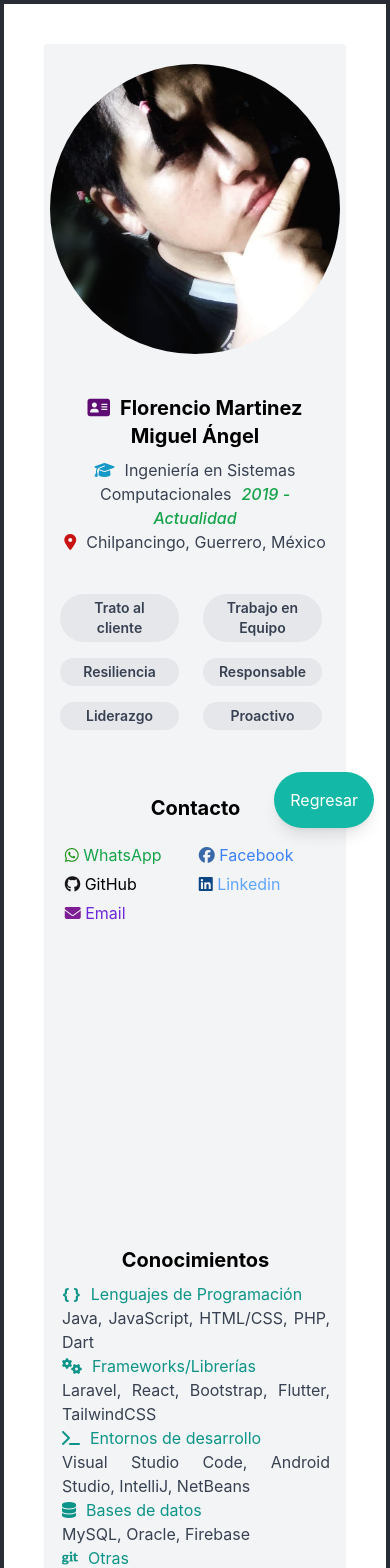
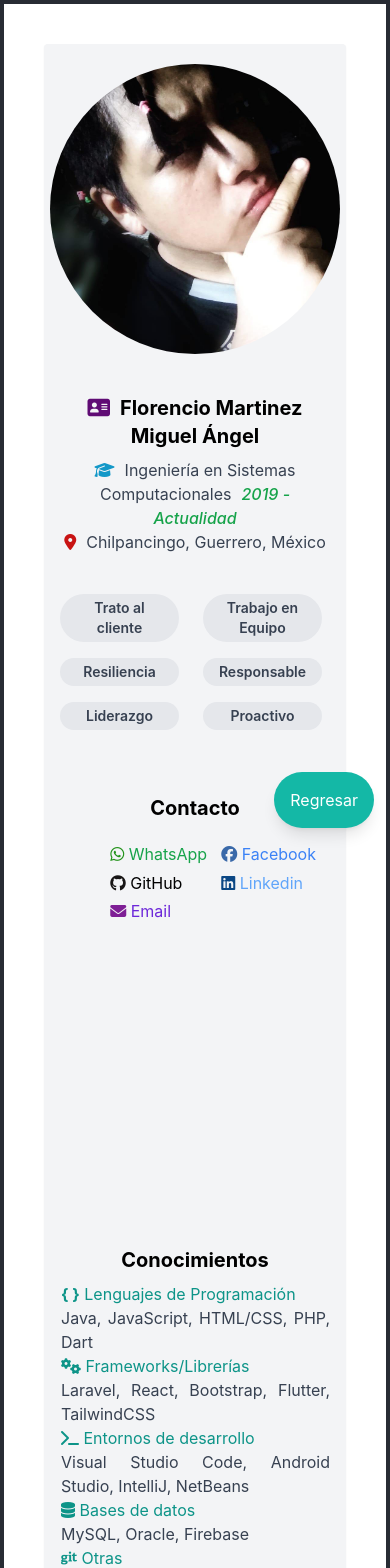
Before and after one commit to 2Angel000/senias, a React (Create React App) app: page /info in a window 390 px wide. Shown: the top 1568 px of the page. Built offline with nearby package versions, Linux system fonts and the light colour scheme.

Commit message:
Responsive Movil_1.7.1

```diff
--- a/src/components/Conocimientos.jsx
+++ b/src/components/Conocimientos.jsx
@@ -6,35 +6,33 @@ export default function Conocimientos() {
       <ul className=" text-justify m-auto pl-12 pb-12 sep">
         <li className="text-gray-700 text-base">
           <span className="text-teal-600 font-bold">{"{ }"}</span>
-          <span className="espaciado text-teal-600">
-            Lenguajes de Programación
+          <span className="lg:espaciado text-teal-600"> Lenguajes de Programación
           </span>
           <p>Java, JavaScript, HTML/CSS, PHP, Dart</p>
         </li>
 
         <li className="text-gray-700 text-base">
           <i className="fa-sharp fa-solid fa-gears text-teal-600"/>
-          <span className="espaciado text-teal-600">Frameworks/Librerías</span>
+          <span className="lg:espaciado text-teal-600"> Frameworks/Librerías</span>
           <p>Laravel, React, Bootstrap, Flutter, TailwindCSS</p>
         </li>
 
         <li className="text-gray-700 text-base">
           <i className="fa-solid fa-terminal text-teal-600" />
-          <span className="espaciado text-teal-600">
-            Entornos de desarrollo
+          <span className="lg:espaciado text-teal-600"> Entornos de desarrollo
           </span>
           <p>Visual Studio Code, Android Studio, IntelliJ, NetBeans</p>
         </li>
 
         <li className="text-gray-700 text-base">
           <i className="fa-solid fa-database text-teal-600" />
-          <span className="espaciado text-teal-600">Bases de datos</span>
+          <span className="lg:espaciado text-teal-600"> Bases de datos</span>
           <p>MySQL, Oracle, Firebase</p>
         </li>
 
         <li className="text-gray-700 text-base pb-3">
           <i className="fa-brands fa-git text-teal-600" />
-          <span className="espaciado text-teal-600">Otras</span>
+          <span className="lg:espaciado text-teal-600"> Otras</span>
           <p>
             GitHub/Git, Photoshop, Blender, Cisco, Paquetería
             Microsoft
--- a/src/components/Contact.jsx
+++ b/src/components/Contact.jsx
@@ -8,7 +8,7 @@ export default function Contact() {
 
   return (
     <>
-      <ul className="lg:block text-justify m-auto pl-12 pb-5 redes sep">
+      <ul className="lg:block text-justify m-auto pl-12 pb-5 redes">
         <li className="text-gray-700 text-base">
           <NavLink to={"https://wa.me/qr/QWHKB2HYZV7TI1"} target="_blank" rel="noopener noreferrer">
             <i className="fa-brands fa-whatsapp" style={{ color: "#22931a" }} />
--- a/src/paginas/Informacion.jsx
+++ b/src/paginas/Informacion.jsx
@@ -145,12 +145,12 @@ export default function Informacion() {
 
             <div className="p-4">
               <div className="grid grid-cols-1 grid-rows-3 gap-x-0 gap-y-0">
-                <div className="py-4 sep">
+                <div className="py-4">
                   <div className="font-bold text-xl mb-2">Contacto</div>
                   <Contact />
                 </div>
 
-                <div className="py-3 sep">
+                <div className="py-3">
                   <div className="font-bold text-xl mb-2">Conocimientos</div>
                   <Conocimientos />
                 </div>
```
Also changed, not shown: 7 other files (tests, documents, lock files or other folders).
